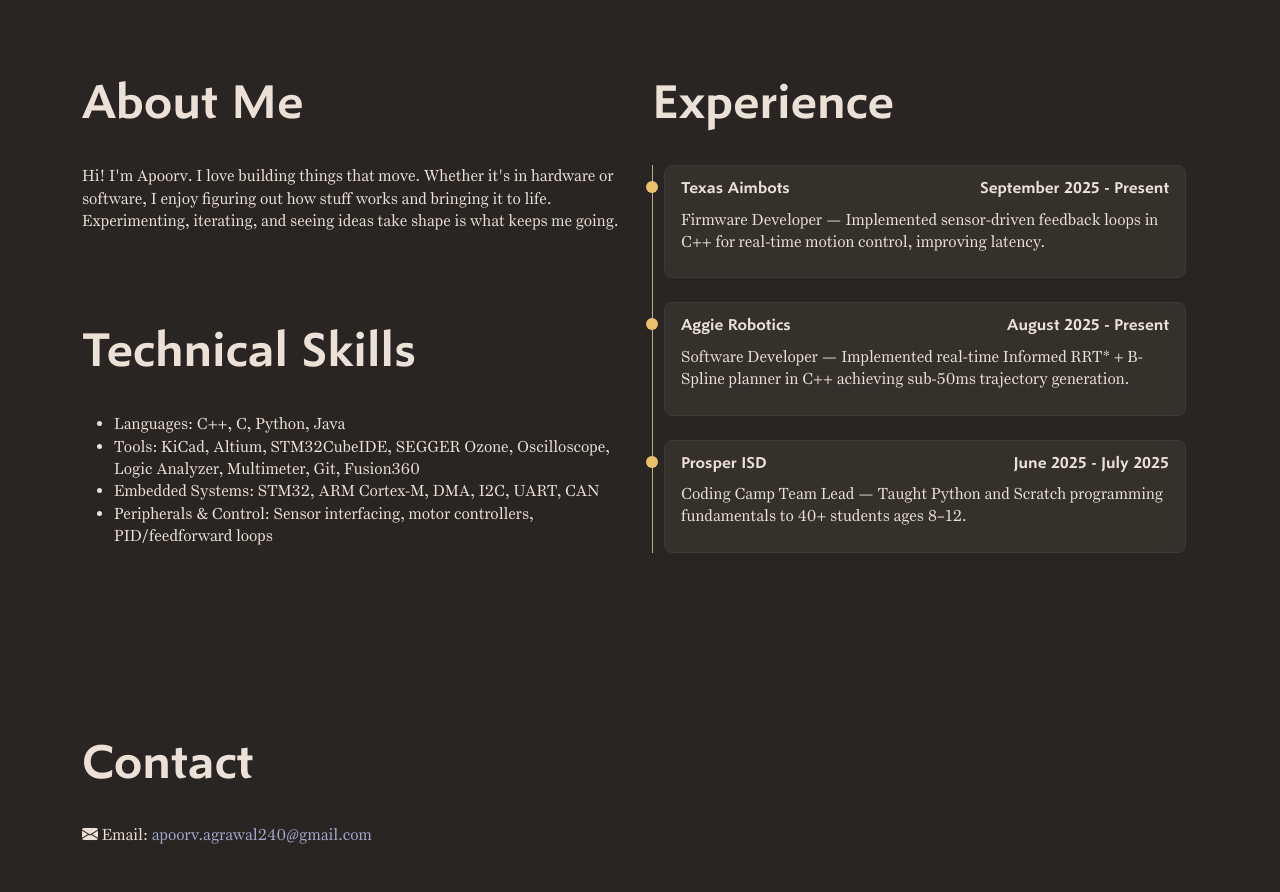
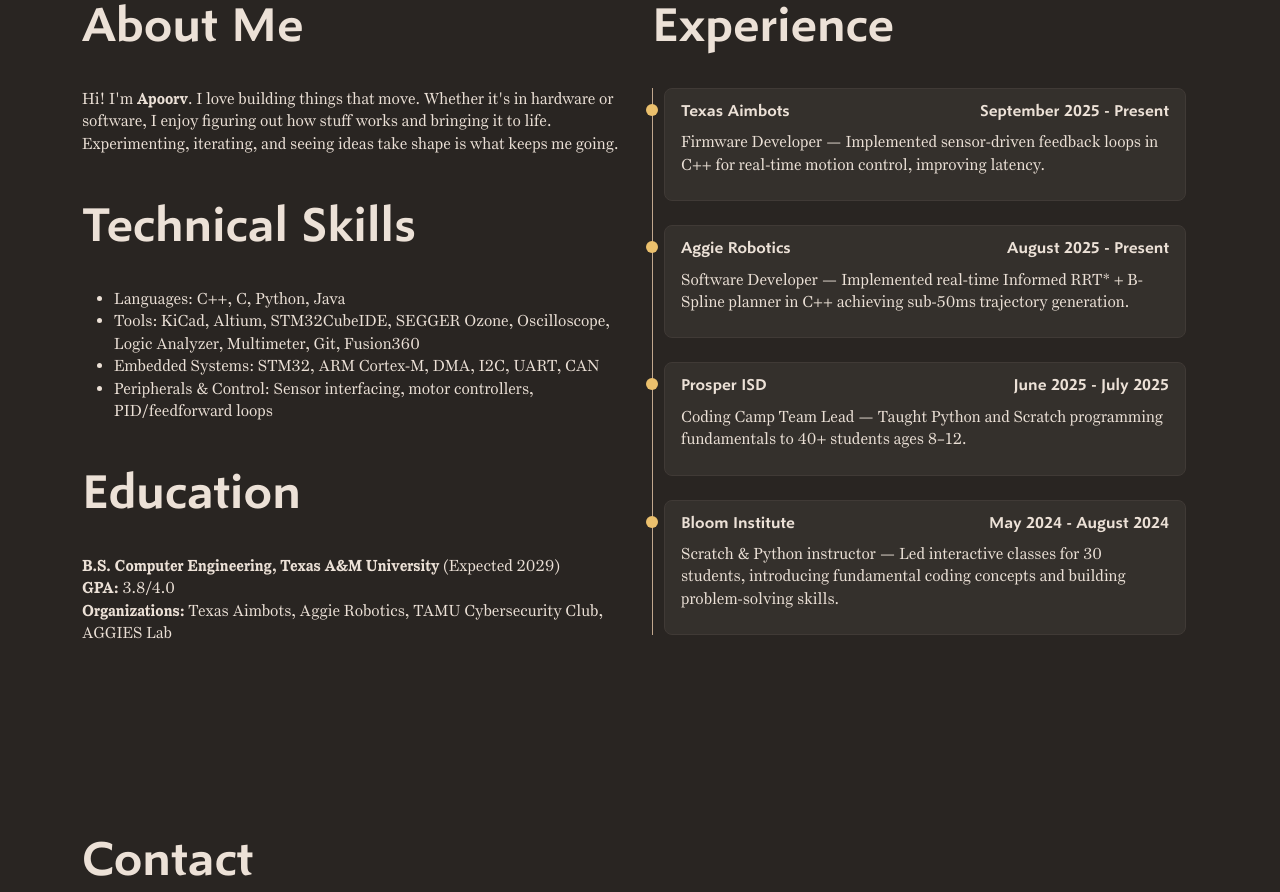
Before and after one commit to Apoorv240/Apoorv240.github.io, a plain HTML site: page index.html in a window 1280 px wide. Shown: the part 822-1714 px from the top of the page. Drawn offline with nearby package versions, Linux system fonts and the light colour scheme.

Commit message:
Added education

```diff
--- a/index.html
+++ b/index.html
@@ -34,7 +34,7 @@
 
 <nav class="navbar navbar-expand-lg">
   <div class="container">
-    <a class="navbar-brand" href="#">~apoorv240.github.io</a>
+    <a class="navbar-brand custom-brand" href="#">~apoorv240.github.io</a>
     <button
       class="navbar-toggler custom-toggler"
       type="button"
@@ -114,6 +114,14 @@
                 <li>Peripherals & Control: Sensor interfacing, motor controllers, PID/feedforward loops</li>
                 </ul>
             </div>
+
+            <div class="education">
+            <h2>Education</h2>
+                <p><b>B.S. Computer Engineering, Texas A&M University</b> (Expected 2029)<br>
+                   <b>GPA:</b> 3.8/4.0<br>
+                   <b>Organizations:</b> Texas Aimbots, Aggie Robotics, TAMU Cybersecurity Club, AGGIES Lab
+                </p>
+            </div>
         </div>
 
         <!-- Right Column: Experience Timeline -->
@@ -159,6 +167,19 @@
                         <span class="time">June 2025 - July 2025</span>
                     </div>
                     <p>Coding Camp Team Lead — Taught Python and Scratch programming fundamentals to 40+ students ages 8–12.</p>
+                </div>
+                </div>
+
+                <div class="event">
+                <svg class="marker" xmlns="http://www.w3.org/2000/svg" width="12" height="12">
+                    <circle cx="6" cy="6" r="6"></circle>
+                </svg>
+                <div class="content">
+                    <div class="header">
+                        <span class="employer">Bloom Institute</span>
+                        <span class="time">May 2024 - August 2024</span>
+                    </div>
+                    <p>Scratch & Python instructor — Led interactive classes for 30 students, introducing fundamental coding concepts and building problem-solving skills.</p>
                 </div>
                 </div>
             </div>
--- a/style.css
+++ b/style.css
@@ -10,7 +10,7 @@
 }
 @font-face {
   font-family: century_supra_a;
-  src: url('fonts/CenturySupraT3.woff2') format('woff2');
+  src: url('fonts/CenturySupraT3-Bold.woff2') format('woff2');
   font-weight: bold;
   font-style: normal;
   font-display: swap;
@@ -77,6 +77,7 @@
   font-family: concourse_4, Georgia, serif;
   font-weight: bold;
   letter-spacing: 0.02em;
+  font-size: 18px;
 }
 .navbar .navbar-brand {
   color: var(--color-muted);
@@ -97,7 +98,7 @@
   align-items: center;
   justify-content: center;
   flex-direction: column;
-  height: 100vh;
+  height: 90vh;
   text-align: center;
   padding: 0 2rem;
   position: relative;
@@ -264,7 +265,12 @@
 }
 
 .skills {
-  margin-top: 6rem;
+  margin-top: 3rem;
+  margin-bottom: 3rem;
+}
+
+.education {
+  margin-top: 3rem;
   margin-bottom: 6rem;
 }
 
@@ -274,6 +280,11 @@
   outline: none;
   box-shadow: none;
   padding: 0.5rem 0.7rem;
+  position: relative;
+  z-index: 1051; /* Ensure it's above the offcanvas */
+}
+
+.navbar-brand.custom-brand {
   position: relative;
   z-index: 1051; /* Ensure it's above the offcanvas */
 }
```
Also changed, not shown: fonts/CenturySupraT3-Bold.woff2 (added).
